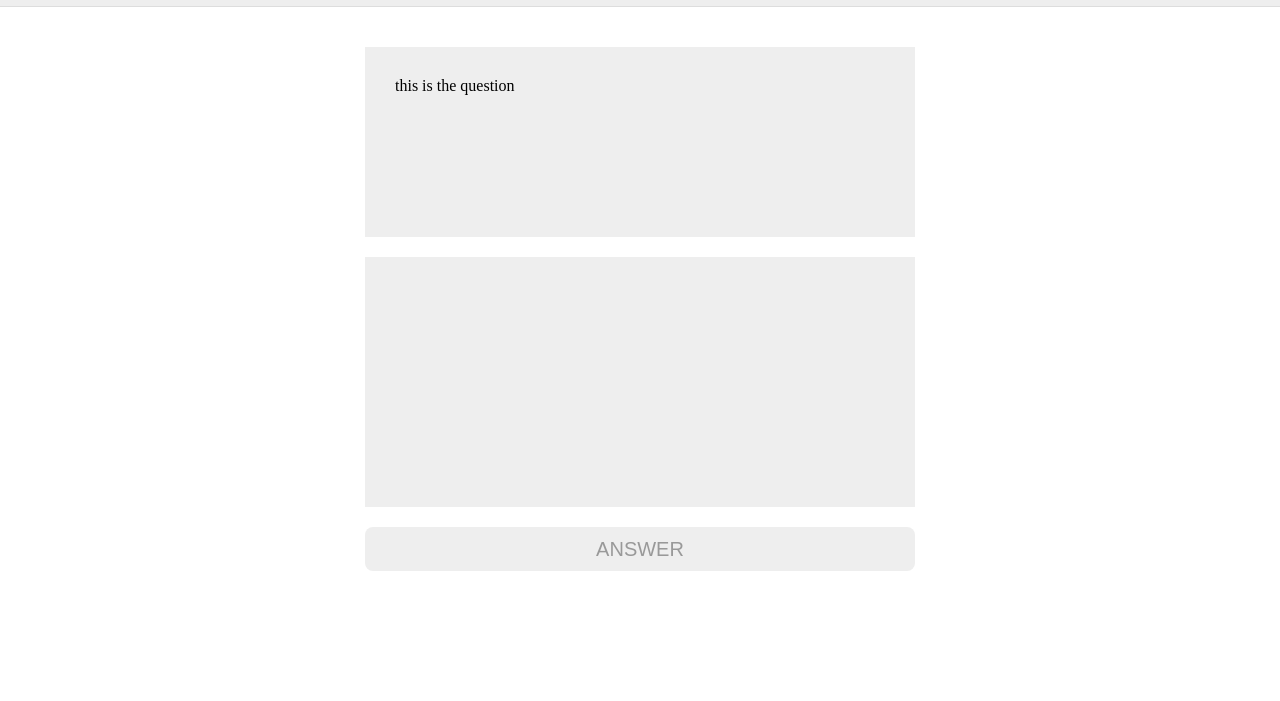
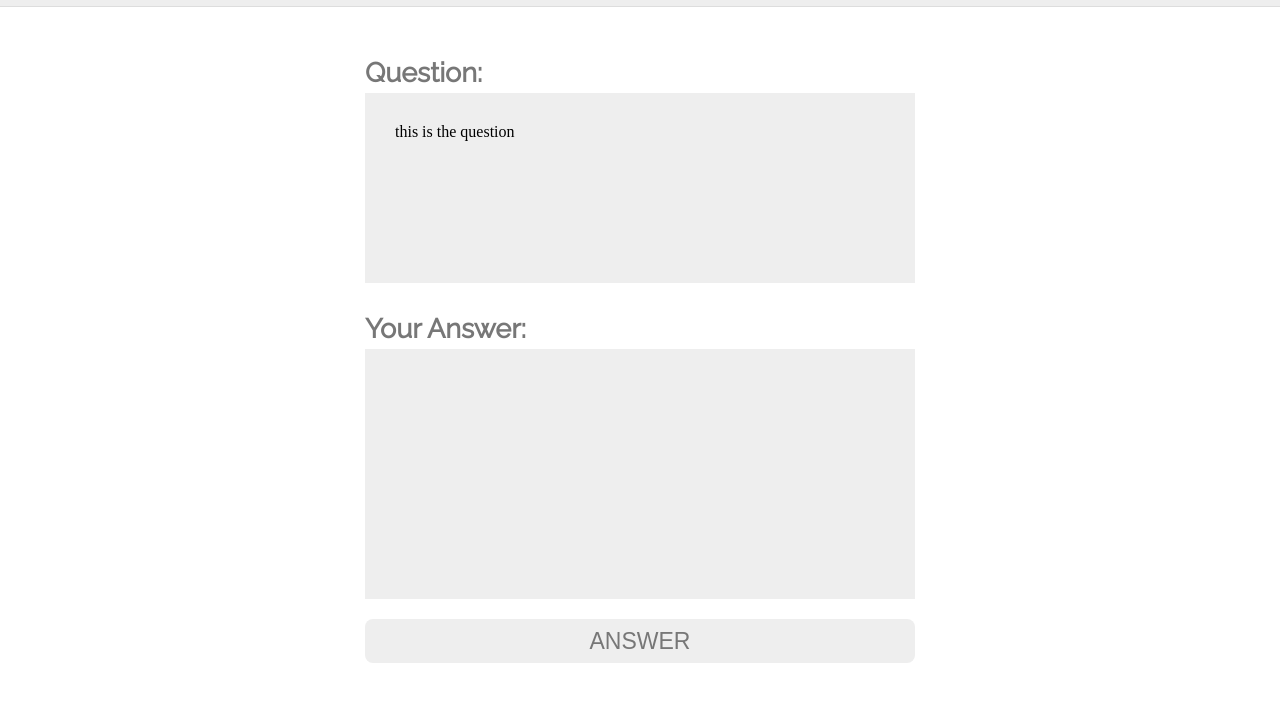
Before and after one commit to kcsoderstrom/hackathon-flash-cards, a React app: page / in a window 1280 px wide. Shown: the part 45-746 px from the top of the page. Built offline with nearby package versions, Linux system fonts and the light colour scheme.

Commit message:
add q/a title

```diff
--- a/components/Card.js
+++ b/components/Card.js
@@ -31,9 +31,11 @@ class Card extends React.Component {
   cardHtml(content, buttonAction, buttonText) {
     return (
       <div className="card-container">
+        <h3>{this.props.store.getState().showQuestion ? "Question:" : "Answer:"}</h3>
         <div className="card-text card-question">
           {content}
         </div>
+        <h3>Your Answer:</h3>
         <div contentEditable="true"
              className="card-text card-text-container"
              ref={(ref) => this.input = ref}></div>
--- a/styles.scss
+++ b/styles.scss
@@ -28,6 +28,14 @@ body {
   margin: 40px auto;
   box-sizing: border-box;
 
+  h2, h3 {
+    font-family: 'Raleway', sans-serif;
+    font-size: 27px;
+    padding: 10px 0 5px 0;
+    color: #777;
+    margin: 0;
+  }
+
   .card-question {
     min-height: 190px;
   }
@@ -48,9 +56,9 @@ body {
     border: none;
     background: #eee;
     height: 44px;
-    color: #999;
+    color: #777;
     border-radius: 8px;
-    font-size: 20px;
+    font-size: 23px;
     width: 100%
   }
 }
```
Also changed, not shown: dist/styles.css.
